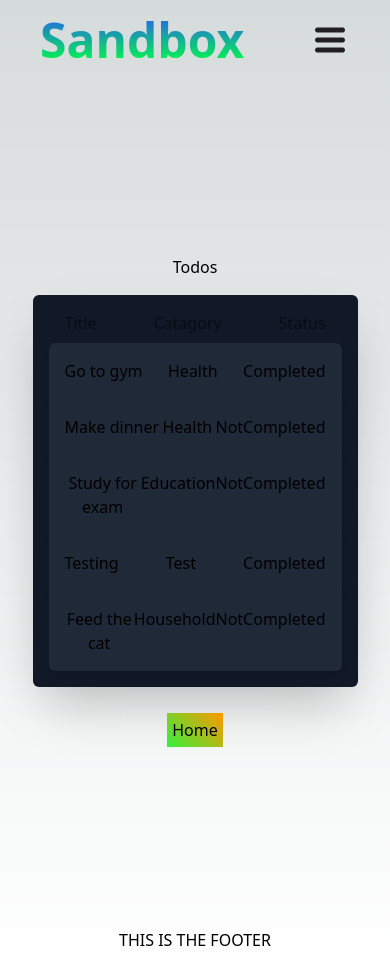
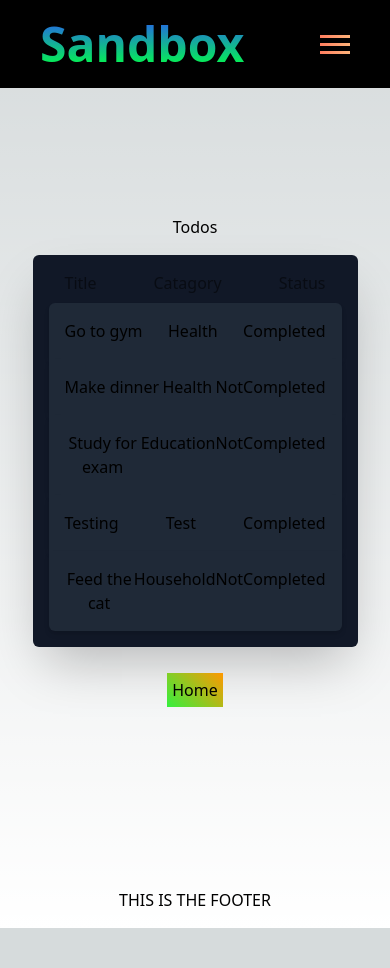
Before and after one commit to BMerullo/typescript-tutorial, a Next.js app in the folder tutorial-1/client/: page /todo in a window 390 px wide. After the commit the page ends 928 px from the top, so only its background shows below. Built offline with nearby package versions, Linux system fonts and the light colour scheme.

Commit message:
Finished mobile menu

```diff
--- /dev/null
+++ b/tutorial-1/client/app/components/Hamburger-Menu/HamburgerMenu.tsx
@@ -0,0 +1,135 @@
+"use client"
+import React from "react"
+import { useState } from "react"
+import { usePathname } from "next/navigation"
+import Link from "next/link"
+import styles from "../Hamburger-Menu/HamburgerMenu.module.scss"
+
+const HamburgerMenu: React.FC = () => {
+  const pathname = usePathname()
+  const [isOpen, setIsOpen] = useState<boolean>(false)
+
+  const toggleMenu = () => {
+    setIsOpen(!isOpen)
+  }
+
+  const closeMenu = () => {
+    setIsOpen(false)
+  }
+  return (
+    <div className={styles.container}>
+      <div>
+        <button onClick={toggleMenu} className={styles.hamburger}>
+          <div
+            className={`${styles.line} ${isOpen ? styles.openLine1 : ""}`}
+          ></div>
+          <div
+            className={`${styles.line} ${isOpen ? styles.openLine2 : ""}`}
+          ></div>
+          <div
+            className={`${styles.line} ${isOpen ? styles.openLine3 : ""}`}
+          ></div>
+        </button>
+      </div>
+
+      {isOpen && (
+        <nav className={` ${styles.fullscreenMenu} ${styles.open}`}>
+          <ul>
+            <li
+              className={`${styles.link} ${
+                pathname === "/" ? styles.active : ""
+              }`}
+            >
+              <Link href="/" onClick={closeMenu}>
+                <h3
+                  className={`${styles.link} ${
+                    pathname === "/" ? styles.active : ""
+                  }`}
+                >
+                  Home
+                </h3>
+              </Link>
+            </li>
+            <li
+              className={`${styles.link} ${
+                pathname === "/about" ? styles.active : ""
+              }`}
+            >
+              <Link href="/about" onClick={closeMenu}>
+                <h3
+                  className={`${styles.link} ${
+                    pathname === "/about" ? styles.active : ""
+                  }`}
+                >
+                  About
+                </h3>
+              </Link>
+            </li>
+            <li
+              className={`${styles.link} ${
+                pathname === "/pokedex" ? styles.active : ""
+              }`}
+            >
+              <Link href="/pokedex" onClick={closeMenu}>
+                <h3
+                  className={`${styles.link} ${
+                    pathname === "/pokedex" ? styles.active : ""
+                  }`}
+                >
+                  Pokedex
+                </h3>
+              </Link>
+            </li>
+            <li
+              className={`${styles.link} ${
+                pathname === "/todo" ? styles.active : ""
+              }`}
+            >
+              <Link href="/todo" onClick={closeMenu}>
+                <h3
+                  className={`${styles.link} ${
+                    pathname === "/todo" ? styles.active : ""
+                  }`}
+                >
+                  Todo
+                </h3>
+              </Link>
+            </li>
+            <li
+              className={`${styles.link} ${
+                pathname === "/family" ? styles.active : ""
+              }`}
+            >
+              <Link href="/family" onClick={closeMenu}>
+                <h3
+                  className={`${styles.link} ${
+                    pathname === "/family" ? styles.active : ""
+                  }`}
+                >
+                  Family
+                </h3>
+              </Link>
+            </li>
+            <li
+              className={`${styles.link} ${
+                pathname === "/tailwind" ? styles.active : ""
+              }`}
+            >
+              <Link href="/tailwind" onClick={closeMenu}>
+                <h3
+                  className={`${styles.link} ${
+                    pathname === "/tailwind" ? styles.active : ""
+                  }`}
+                >
+                  Tailwind
+                </h3>
+              </Link>
+            </li>
+          </ul>
+        </nav>
+      )}
+    </div>
+  )
+}
+
+export default HamburgerMenu
--- /dev/null
+++ b/tutorial-1/client/app/components/Hamburger-Menu/hamburgerMenu.module.scss
@@ -0,0 +1,79 @@
+.container {
+  position: relative;
+}
+
+.hamburger {
+  display: flex;
+  flex-direction: column;
+  justify-content: space-around;
+  width: 30px;
+  height: 24px;
+  cursor: pointer;
+  border: none;
+  background: none;
+}
+
+.line {
+  width: 100%;
+  height: 3px;
+  background-image: linear-gradient(to right, #ff7e5f, #feb47b);
+  transition: all 0.3s ease;
+}
+
+/* Transform lines into "X" when menu is open */
+.openLine1 {
+  transform: translateY(8px) rotate(45deg);
+}
+
+.openLine2 {
+  opacity: 0;
+}
+
+.openLine3 {
+  transform: translateY(-8px) rotate(-45deg);
+}
+
+/* Menu styles */
+.fullscreenMenu {
+  position: fixed;
+  top: 70px; /* Adjust this to match the height of your navbar */
+  left: 0;
+  width: 100%;
+  height: calc(100vh - 70px); /* Full height minus the navbar */
+  background-color: rgba(0, 0, 0, 0.9); /* Dark background with opacity */
+  z-index: 10;
+  display: flex;
+  justify-content: center;
+  align-items: center;
+}
+
+.fullscreenMenu ul {
+  list-style: none;
+  text-align: center;
+}
+
+.fullscreenMenu li {
+  margin: 20px 0;
+  font-size: 2rem;
+  color: white;
+  cursor: pointer;
+}
+
+.link {
+  &:hover {
+    background: linear-gradient(to bottom, white, #fbb205);
+    background-clip: text;
+    -webkit-background-clip: text;
+    color: transparent;
+    -webkit-text-fill-color: transparent;
+    cursor: pointer;
+  }
+  .active {
+    background: linear-gradient(to bottom, white, #2664e9);
+    background-clip: text;
+    -webkit-background-clip: text;
+    color: transparent;
+    -webkit-text-fill-color: transparent;
+    cursor: pointer;
+  }
+}
--- a/tutorial-1/client/app/components/header/Header.tsx
+++ b/tutorial-1/client/app/components/header/Header.tsx
@@ -1,11 +1,11 @@
 "use client"
 import React from "react"
+import { useRouter } from "next/navigation"
+import { usePathname } from "next/navigation"
 import styles from "../header/header.module.scss"
-import { useRouter } from "next/navigation"
 import Image from "next/image"
-import hamburger from "../../../images/hamburger-menu-256.png"
 import Link from "next/link"
-import { usePathname } from "next/navigation"
+import HamburgerMenu from "../Hamburger-Menu/HamburgerMenu"
 
 const Header = () => {
   const router = useRouter()
@@ -14,34 +14,25 @@ const Header = () => {
   const navigateToHome = () => {
     router.push("/")
   }
-  // const navigateToAbout = () => {
-  //   router.push("/about")
-  // }
-  // const navigateToTodos = () => {
-  //   router.push("/todo")
-  // }
-  // const navigateToFamily = () => {
-  //   router.push("/family")
-  // }
-  // const navigateToPokedex = () => {
-  //   router.push("/pokedex")
-  // }
-  // const navigateToTailwind = () => {
-  //   router.push("/tailwind")
-  // }
+
   return (
-    <header>
-      <section className="flex justify-between items-center px-10 md:px-20 lg:px-20  pb-5">
+    <header className=" fixed top-0 z-50 bg-black flex justify-between items-center px-10 md:px-20 lg:px-20  pb-5 pt-5 w-full">
       <button onClick={navigateToHome}>
         <div className={styles.gradient}>
           <h1 className="text-5xl">Sandbox</h1>
         </div>
       </button>
-        <article className="text-xl">
+      <nav className="text-xl">
         <div
           className=" hidden md:hidden lg:block lg:flex
             "
         >
+          <Link
+            href="/"
+            className={`px-5 ${pathname === "/" ? styles.active : ""}`}
+          >
+            <h3 className={styles.link}>Home</h3>
+          </Link>
           <Link
             href="/about"
             className={`px-5 ${pathname === "/about" ? styles.active : ""}`}
@@ -68,18 +59,15 @@ const Header = () => {
           </Link>
           <Link
             href="/tailwind"
-              className={`px-5 ${
-                pathname === "/tailwind" ? styles.active : ""
-              }`}
+            className={`px-5 ${pathname === "/tailwind" ? styles.active : ""}`}
           >
             <h3 className={styles.link}>Tailwind</h3>
           </Link>
         </div>
-          <div className="w-10 lg:hidden">
-            <Image src={hamburger} alt="hamburger icon w-5" />
+      </nav>
+      <div className="lg:hidden">
+        <HamburgerMenu />
       </div>
-        </article>
-      </section>
     </header>
   )
 }
--- a/tutorial-1/client/app/components/header/header.module.scss
+++ b/tutorial-1/client/app/components/header/header.module.scss
@@ -1,5 +1,6 @@
 .header {
   padding: 0 100px;
+  width: 100%;
 }
 
 .nav {
--- a/tutorial-1/client/app/family/page.tsx
+++ b/tutorial-1/client/app/family/page.tsx
@@ -5,6 +5,7 @@ import { useEffect, useState } from "react"
 import { useRouter } from "next/navigation"
 import axios from "axios"
 import styles from "../family/family.module.scss"
+import HamburgerMenu from "../components/Hamburger-Menu/HamburgerMenu"
 
 const family = () => {
   const [family, setFamily] = useState<Family[]>([])
--- a/tutorial-1/client/app/layout.tsx
+++ b/tutorial-1/client/app/layout.tsx
@@ -23,7 +23,7 @@ export default function RootLayout({
       </head>
       <body className=" py-4 text-center min-h-screen">
         <Header />
-        <main className="flex-grow min-h-screen">{children}</main>
+        <main className="flex-grow min-h-screen pt-7">{children}</main>
         <Footer />
       </body>
     </html>
--- a/tutorial-1/client/app/tailwind/page.tsx
+++ b/tutorial-1/client/app/tailwind/page.tsx
@@ -1,4 +1,6 @@
+"use Client"
 import React from "react"
+import HamburgerMenu from "../components/Hamburger-Menu/HamburgerMenu"
 
 const page = () => {
   return (
@@ -6,12 +8,13 @@ const page = () => {
       <article>
         <h1 className="text-3xl font-bold underline">Tailwind Sandbox</h1>
         <div>
-          <button className="dark:md:hover:bg-green-700 p-2 rounded-md  bg-blue-700 mx-8 my-4">
+          <button className="dark:md:hover:bg-green-700 p-2 rounded-md  bg-blue-700 mx-8 my-4 origin-top">
             The Button
           </button>
           <button className="bg-blue-700 hover:bg-lime-600 active:bg-violet-700 focus:outline-none focus:ring focus:ring-red-900 p-2 rounded-md mx-8 my-4">
             Another Button
           </button>
+          <HamburgerMenu />
         </div>
         <div className="flex justify-center items-center ">
           <img
```
Lines whose indentation alone changed are shown as unchanged.
